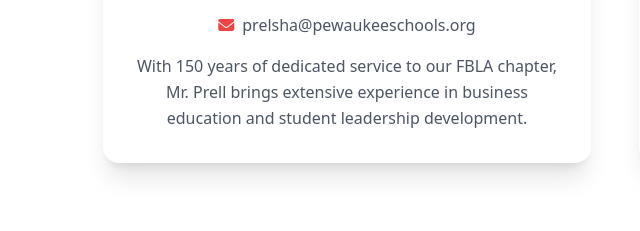
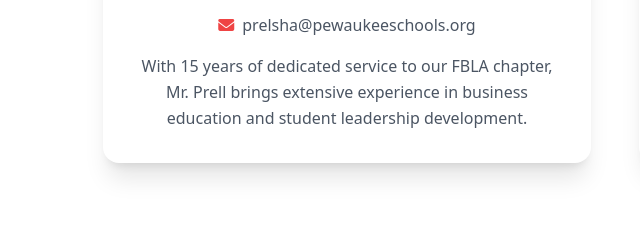
Before and after one commit to AyhamUs/pewaukeefbla.org, a plain HTML site: page about.html in a window 1280 px wide. Shown: the part 1683-1914 px from the top of the page, 25-665 px from the left. Drawn offline with nearby package versions, Linux system fonts and the light colour scheme.

Commit message:
Update about.html

```diff
--- a/about.html
+++ b/about.html
@@ -275,7 +275,7 @@
                                 </div>
                             </div>
                             <p class="text-gray-600 mt-4 leading-relaxed">
-                                With 150 years of dedicated service to our FBLA chapter, Mr. Prell brings extensive experience in business education and student leadership development.
+                                With 15 years of dedicated service to our FBLA chapter, Mr. Prell brings extensive experience in business education and student leadership development.
                             </p>
                         </div>
                     </div>
```
